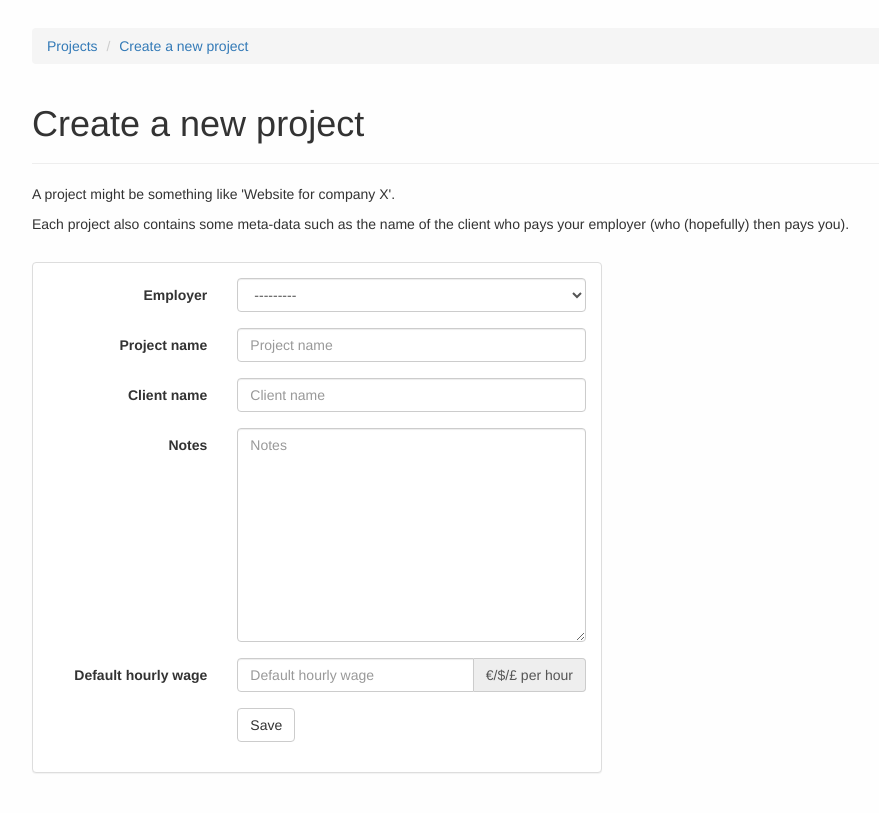
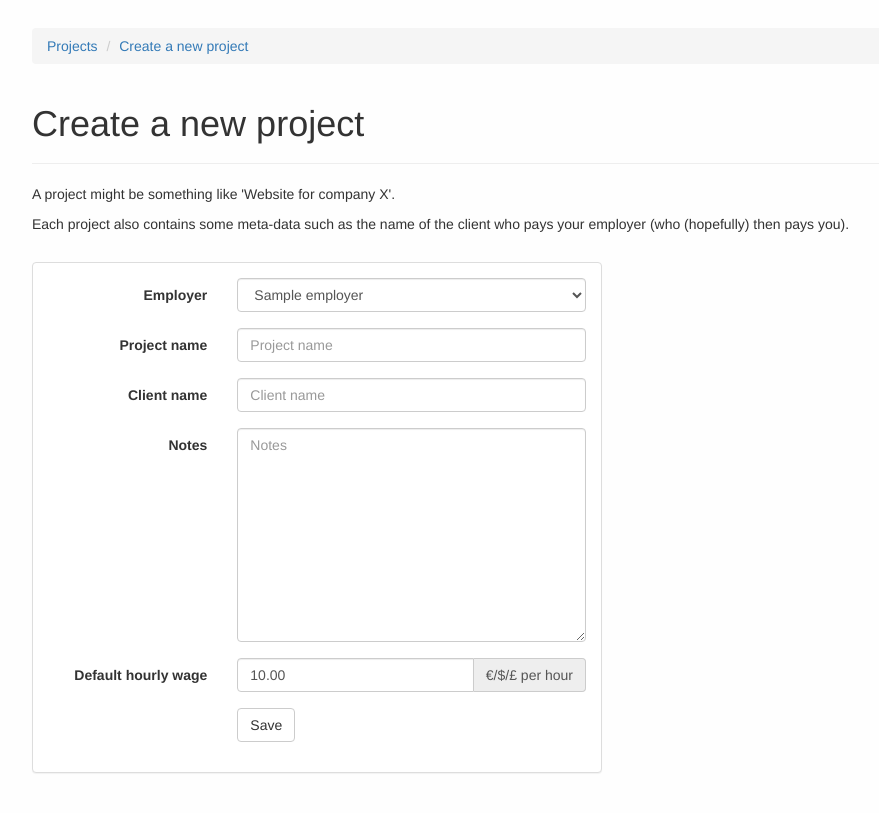
Before and after one commit to codedust/planckton, a Django app: page /project/create/1/ in a window 1280 px wide. Shown: the top 813 px of the page, without its empty margins (38-917 px from the left). Run offline with Django 3.2, Linux system fonts and the light colour scheme; a user stored in the database is signed in; tables that the repository leaves empty hold one stand-in row (values such as "Sample post"); some libraries are stand-ins or nearby versions.

Commit message:
Improve creation of new projects

```diff
--- a/timetracker/forms.py
+++ b/timetracker/forms.py
@@ -20,5 +20,9 @@ class ProjectForm(BootstrapModelForm):
         model = Project
         fields = ['employer', 'name', 'client_name', 'notes', 'default_hourly_wage']
 
+    def __init__(self, *args, **kwargs):
+        super(ProjectForm, self).__init__(*args, **kwargs)
+        self.fields['employer'].queryset = Employer.objects.filter(user=self.instance.user)
+
 class DeleteForm(forms.Form):
     id = forms.IntegerField()
--- a/timetracker/templates/timetracker/index.html
+++ b/timetracker/templates/timetracker/index.html
@@ -39,8 +39,8 @@
         {% endfor %}
         </tbody>
       </table>
+      <a class="btn btn-default btn-sm" href="{% url 'timetracker:create_project' employer.id %}" role="button"><span class="glyphicon glyphicon-briefcase" aria-hidden="true"></span> Create a new project</a>
       {% endfor %}
-      <a class="btn btn-primary btn-sm" href="{% url 'timetracker:create_project' %}" role="button"><span class="glyphicon glyphicon-briefcase" aria-hidden="true"></span> Create a new project</a>
     {% else %}
       <p>No projects and employers are available.</p>
       <p><a class="btn btn-primary btn-sm" href="{% url 'timetracker:create_employer' %}" role="button"><span class="glyphicon glyphicon-credit-card" aria-hidden="true"></span> Create a new employer</a></p>
--- a/timetracker/templates/timetracker/show_project.html
+++ b/timetracker/templates/timetracker/show_project.html
@@ -17,7 +17,7 @@
     </ol>
 
     <div class="page-header">
-      <h2>Project info <small></small></h2>
+      <h2>Project info <small>{{ project.name }}</small></h2>
     </div>
     <dl class="dl-horizontal">
       <dt>Employer</dt><dd>{{ project.employer }}</dd>
@@ -26,7 +26,6 @@
       <dt>Hourly wage</dt><dd>{{ project.default_hourly_wage }}</dd>
       <dt></dt><dd><a href="{% url 'timetracker:edit_project' project.id %}" type="button" class="btn btn-default btn-sm margin-top1" role="button"><span class="glyphicon glyphicon-edit" aria-hidden="true"></span> Edit</a></dd>
     </dl>
-<p></p>
 
     <div class="page-header">
       <h2>Working time <small></small></h2>
--- a/timetracker/urls.py
+++ b/timetracker/urls.py
@@ -6,7 +6,7 @@ urlpatterns = [
     url(r'^$', views.index, name='index'),
     url(r'^employer/create/', views.create_employer, name='create_employer'),
     url(r'^employer/edit/(?P<employer_id>[0-9]+)/', views.edit_employer, name='edit_employer'),
-    url(r'^project/create/', views.create_project, name='create_project'),
+    url(r'^project/create/(?P<employer_id>[0-9]+)/', views.create_project, name='create_project'),
     url(r'^project/edit/(?P<project_id>[0-9]+)/', views.edit_project, name='edit_project'),
     url(r'^project/show/(?P<project_id>[0-9]+)/', views.show_project, name='show_project'),
 ]
--- a/timetracker/views.py
+++ b/timetracker/views.py
@@ -25,7 +25,7 @@ def index(request):
                 project.delete()
 
     return render(request, 'timetracker/index.html', {
-        'employer_list': Employer.objects.all(),
+        'employer_list': Employer.objects.filter(user=request.user)
     })
 
 @login_required
@@ -50,8 +50,8 @@ def edit_employer(request, employer_id):
     if request.method == "POST":
         edit_employer_form = EmployerForm(request.POST, instance=employer)
         if edit_employer_form.is_valid():
-                edit_employer_form.save()
-                return HttpResponseRedirect(reverse('timetracker:index'))
+            edit_employer_form.save()
+            return HttpResponseRedirect(reverse('timetracker:index'))
     else:
         edit_employer_form = EmployerForm(instance=employer)
 
@@ -60,15 +60,17 @@ def edit_employer(request, employer_id):
     })
 
 @login_required
-def create_project(request):
+def create_project(request, employer_id):
     if request.method == "POST":
         new_project = Project(user=request.user)
         create_project_form = ProjectForm(request.POST, instance=new_project)
         if create_project_form.is_valid():
-                create_project_form.save()
-                return HttpResponseRedirect(reverse('timetracker:index'))
+            create_project_form.save()
+            return HttpResponseRedirect(reverse('timetracker:index'))
     else:
-        create_project_form = ProjectForm()
+        employer = get_object_or_404(Employer, pk=employer_id, user=request.user)
+        new_project = Project(employer=employer, user=request.user, default_hourly_wage=employer.default_hourly_wage)
+        create_project_form = ProjectForm(instance=new_project)
 
     return render(request, 'timetracker/create_project.html', {
         'form': create_project_form,
@@ -90,7 +92,6 @@ def edit_project(request, project_id):
         'form': edit_project_form,
     })
 
-
 @login_required
 def show_project(request, project_id):
     project = get_object_or_404(Project, pk=project_id, user=request.user)
```
